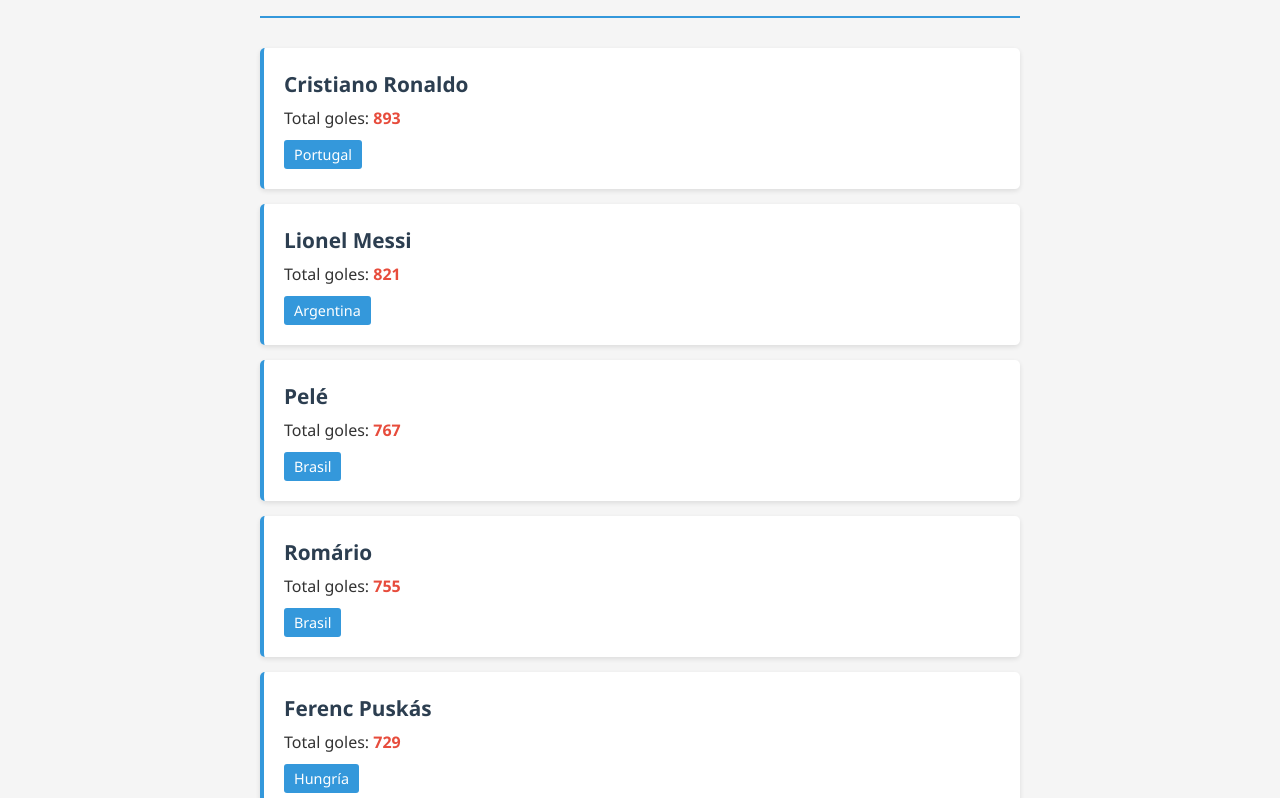
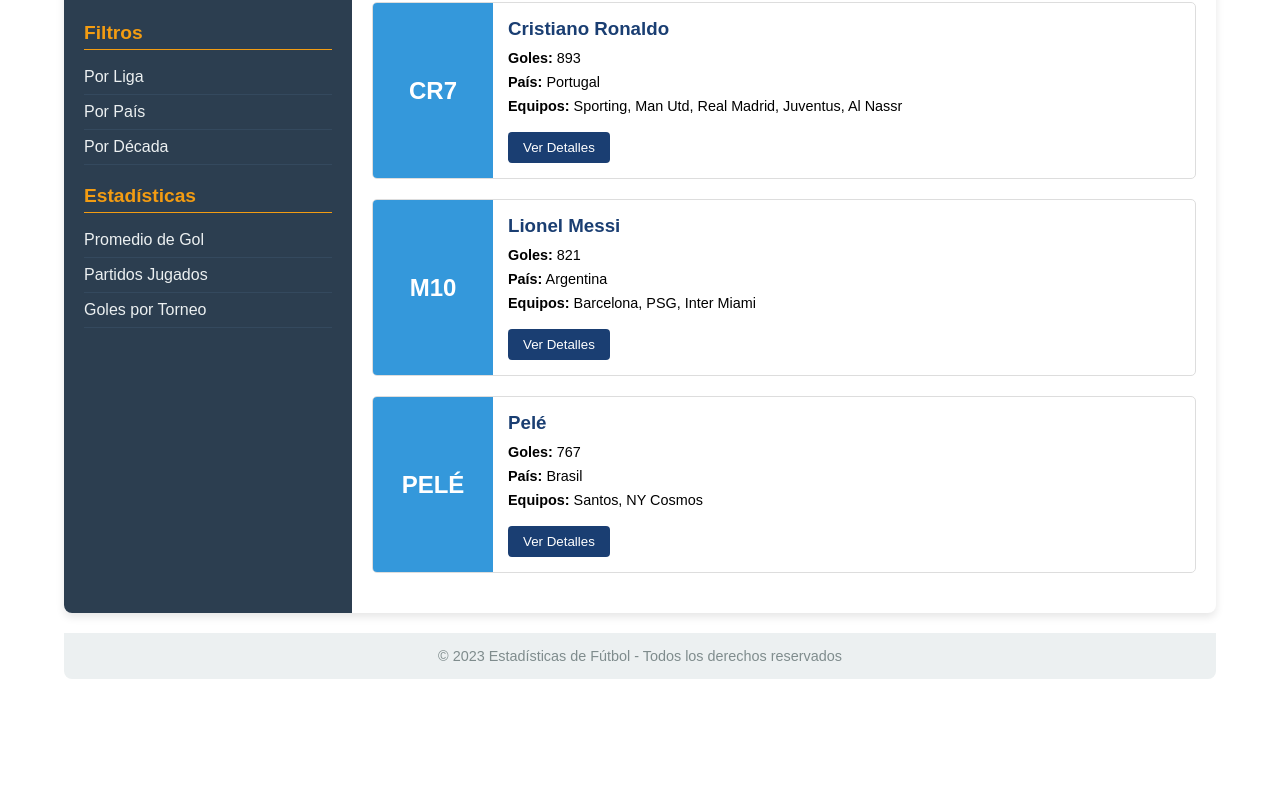
Before and after one commit to AdrianTellezNavarro/Ejemplo, a plain HTML site: page index.html in a window 1280 px wide. Shown: the part 95-893 px from the top of the page. After the commit the page ends 800 px from the top, so only its background shows below. Drawn offline with Linux system fonts and the light colour scheme.

Commit message:
tarea ya bien hecha

```diff
--- a/index.html
+++ b/index.html
@@ -3,50 +3,77 @@
 <head>
     <meta charset="UTF-8">
     <meta name="viewport" content="width=device-width, initial-scale=1.0">
-    <title>Top Goleadores del Fútbol</title>
+    <title>Top Goleadores Históricos</title>
     <link rel="stylesheet" href="styles.css">
 </head>
 <body>
-    <header>
-        <h1>Máximos Goleadores del Fútbol</h1>
-    </header>
+    <div class="contenedor">
+        <header class="encabezado">
+            <h1>Rey de Goles</h1>
+        </header>
 
-    <main>
-        <section class="jugadores-container">
-            <article class="jugador">
-                <h2 class="nombre">Cristiano Ronaldo</h2>
-                <p class="estadisticas">Total goles: <span class="goles">893</span></p>
-                <span class="pais">Portugal</span>
-            </article>
+        <div class="contenido-principal">
+            <aside class="barra-lateral">
+                <h2>Filtros</h2>
+                <ul class="menu-filtros">
+                    <li><a href="#">Por Liga</a></li>
+                    <li><a href="#">Por País</a></li>
+                    <li><a href="#">Por Década</a></li>
+                </ul>
 
-            <article class="jugador">
-                <h2 class="nombre">Lionel Messi</h2>
-                <p class="estadisticas">Total goles: <span class="goles">821</span></p>
-                <span class="pais">Argentina</span>
-            </article>
+                <h2>Estadísticas</h2>
+                <ul class="menu-estadisticas">
+                    <li><a href="#">Promedio de Gol</a></li>
+                    <li><a href="#">Partidos Jugados</a></li>
+                    <li><a href="#">Goles por Torneo</a></li>
+                </ul>
+            </aside>
 
-            <article class="jugador">
-                <h2 class="nombre">Pelé</h2>
-                <p class="estadisticas">Total goles: <span class="goles">767</span></p>
-                <span class="pais">Brasil</span>
-            </article>
+            <main class="area-contenido">
+                <div class="tarjeta-jugador">
+                    <div class="imagen-jugador">
+                        <div class="foto-placeholder">CR7</div>
+                    </div>
+                    <div class="info-jugador">
+                        <h3>Cristiano Ronaldo</h3>
+                        <p><strong>Goles:</strong> 893</p>
+                        <p><strong>País:</strong> Portugal</p>
+                        <p><strong>Equipos:</strong> Sporting, Man Utd, Real Madrid, Juventus, Al Nassr</p>
+                        <button class="boton-detalle">Ver Detalles</button>
+                    </div>
+                </div>
 
-            <article class="jugador">
-                <h2 class="nombre">Romário</h2>
-                <p class="estadisticas">Total goles: <span class="goles">755</span></p>
-                <span class="pais">Brasil</span>
-            </article>
+                <div class="tarjeta-jugador">
+                    <div class="imagen-jugador">
+                        <div class="foto-placeholder">M10</div>
+                    </div>
+                    <div class="info-jugador">
+                        <h3>Lionel Messi</h3>
+                        <p><strong>Goles:</strong> 821</p>
+                        <p><strong>País:</strong> Argentina</p>
+                        <p><strong>Equipos:</strong> Barcelona, PSG, Inter Miami</p>
+                        <button class="boton-detalle">Ver Detalles</button>
+                    </div>
+                </div>
 
-            <article class="jugador">
-                <h2 class="nombre">Ferenc Puskás</h2>
-                <p class="estadisticas">Total goles: <span class="goles">729</span></p>
-                <span class="pais">Hungría</span>
-            </article>
-        </section>
-    </main>
+                <div class="tarjeta-jugador">
+                    <div class="imagen-jugador">
+                        <div class="foto-placeholder">PELÉ</div>
+                    </div>
+                    <div class="info-jugador">
+                        <h3>Pelé</h3>
+                        <p><strong>Goles:</strong> 767</p>
+                        <p><strong>País:</strong> Brasil</p>
+                        <p><strong>Equipos:</strong> Santos, NY Cosmos</p>
+                        <button class="boton-detalle">Ver Detalles</button>
+                    </div>
+                </div>
+            </main>
+        </div>
 
-    <footer>
-        <p>Actualizado: Junio 2023 | Estadísticas oficiales</p>
-    </footer>
+        <footer class="pie-pagina">
+            <p>© 2023 Estadísticas de Fútbol - Todos los derechos reservados</p>
+        </footer>
+    </div>
 </body>
 </html>
--- a/styles.css
+++ b/styles.css
@@ -3,78 +3,131 @@
     margin: 0;
     padding: 0;
     box-sizing: border-box;
+    font-family: 'Arial', sans-serif;
 }
 
-/* Estilos generales */
-body {
-    font-family: 'Segoe UI', Tahoma, Geneva, Verdana, sans-serif;
-    line-height: 1.6;
-    background-color: #f5f5f5;
-    color: #333;
-    max-width: 800px;
+/* Estructura principal */
+.contenedor {
+    width: 90%;
+    max-width: 1200px;
     margin: 0 auto;
+}
+
+.encabezado {
+    background-color: #1a3e72;
+    color: white;
+    padding: 20px;
+    text-align: center;
+    border-radius: 8px 8px 0 0;
+}
+
+.contenido-principal {
+    display: flex;
+    background-color: white;
+    border-radius: 0 0 8px 8px;
+    overflow: hidden;
+    box-shadow: 0 4px 8px rgba(0,0,0,0.1);
+}
+
+/* Barra lateral */
+.barra-lateral {
+    width: 25%;
+    background-color: #2c3e50;
+    padding: 20px;
+    color: white;
+}
+
+.barra-lateral h2 {
+    color: #f39c12;
+    margin: 20px 0 10px;
+    font-size: 1.2em;
+    border-bottom: 1px solid #f39c12;
+    padding-bottom: 5px;
+}
+
+.menu-filtros, .menu-estadisticas {
+    list-style: none;
+    margin-bottom: 20px;
+}
+
+.menu-filtros li, .menu-estadisticas li {
+    padding: 8px 0;
+    border-bottom: 1px solid #34495e;
+}
+
+.menu-filtros a, .menu-estadisticas a {
+    color: #ecf0f1;
+    text-decoration: none;
+    display: block;
+    transition: color 0.3s;
+}
+
+.menu-filtros a:hover, .menu-estadisticas a:hover {
+    color: #f39c12;
+}
+
+/* Área de contenido */
+.area-contenido {
+    width: 75%;
     padding: 20px;
 }
 
-/* Header */
-header {
-    text-align: center;
-    margin-bottom: 30px;
-    padding: 20px 0;
-    border-bottom: 2px solid #3498db;
+.tarjeta-jugador {
+    display: flex;
+    margin-bottom: 20px;
+    border: 1px solid #ddd;
+    border-radius: 5px;
+    overflow: hidden;
 }
 
-header h1 {
-    color: #2c3e50;
-    font-size: 2em;
+.imagen-jugador {
+    width: 120px;
+    background-color: #3498db;
+    display: flex;
+    align-items: center;
+    justify-content: center;
+    color: white;
+    font-weight: bold;
+    font-size: 1.5em;
 }
 
-/* Contenedor de jugadores */
-.jugadores-container {
-    display: flex;
-    flex-direction: column;
-    gap: 15px;
+.info-jugador {
+    flex: 1;
+    padding: 15px;
 }
 
-/* Tarjeta de jugador */
-.jugador {
-    background: white;
-    padding: 20px;
-    border-radius: 5px;
-    box-shadow: 0 2px 5px rgba(0,0,0,0.1);
-    border-left: 4px solid #3498db;
+.info-jugador h3 {
+    color: #1a3e72;
+    margin-bottom: 10px;
 }
 
-.jugador .nombre {
-    color: #2c3e50;
-    margin-bottom: 5px;
-    font-size: 1.3em;
-}
-
-.jugador .estadisticas {
+.info-jugador p {
     margin-bottom: 8px;
-}
-
-.jugador .goles {
-    color: #e74c3c;
-    font-weight: bold;
-}
-
-.jugador .pais {
-    display: inline-block;
-    background: #3498db;
-    color: white;
-    padding: 3px 10px;
-    border-radius: 3px;
     font-size: 0.9em;
 }
 
-/* Footer */
-footer {
+.boton-detalle {
+    background-color: #1a3e72;
+    color: white;
+    border: none;
+    padding: 8px 15px;
+    border-radius: 4px;
+    cursor: pointer;
+    margin-top: 10px;
+    transition: background-color 0.3s;
+}
+
+.boton-detalle:hover {
+    background-color: #f39c12;
+}
+
+/* Pie de página */
+.pie-pagina {
     text-align: center;
-    margin-top: 40px;
-    padding-top: 20px;
-    border-top: 1px solid #ddd;
+    padding: 15px;
+    background-color: #ecf0f1;
+    margin-top: 20px;
+    border-radius: 0 0 8px 8px;
+    font-size: 0.9em;
     color: #7f8c8d;
-    font-size: 0.9em;
 }
```
